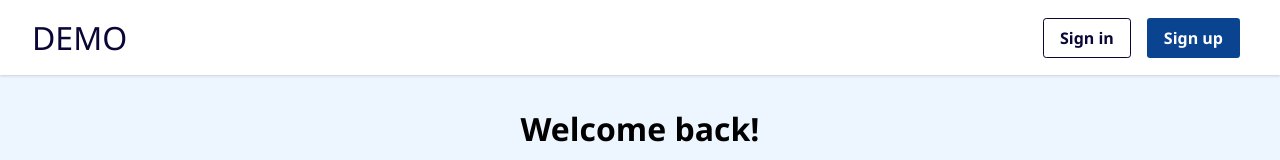
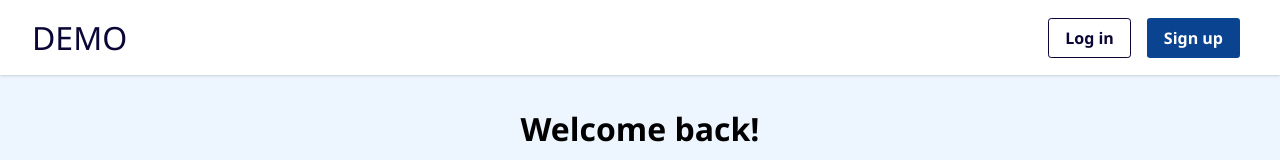
Before and after one commit to amazinglynormal/user-credentials-demo, a JavaScript app in the folder frontend/: page / in a window 1280 px wide. Shown: the top 160 px of the page. Built offline with nearby package versions, Linux system fonts and the light colour scheme.

Commit message:
Change anchor tag to Link

```diff
--- a/frontend/src/components/Navbar.js
+++ b/frontend/src/components/Navbar.js
@@ -1,3 +1,4 @@
+import { Link } from "react-router-dom";
 import styles from "./Navbar.module.css";
 
 export const Navbar = () => {
@@ -10,12 +11,12 @@ export const Navbar = () => {
           </a>
         </div>
         <div className={styles.navLinks}>
-          <a href="/" className={styles.navLinkSecondary}>
-            Sign in
-          </a>
-          <a href="/" className={styles.navLinkPrimary}>
+          <Link to="/login" className={styles.navLinkSecondary}>
+            Log in
+          </Link>
+          <Link to="/signup" className={styles.navLinkPrimary}>
             Sign up
-          </a>
+          </Link>
         </div>
       </nav>
     </header>
```
